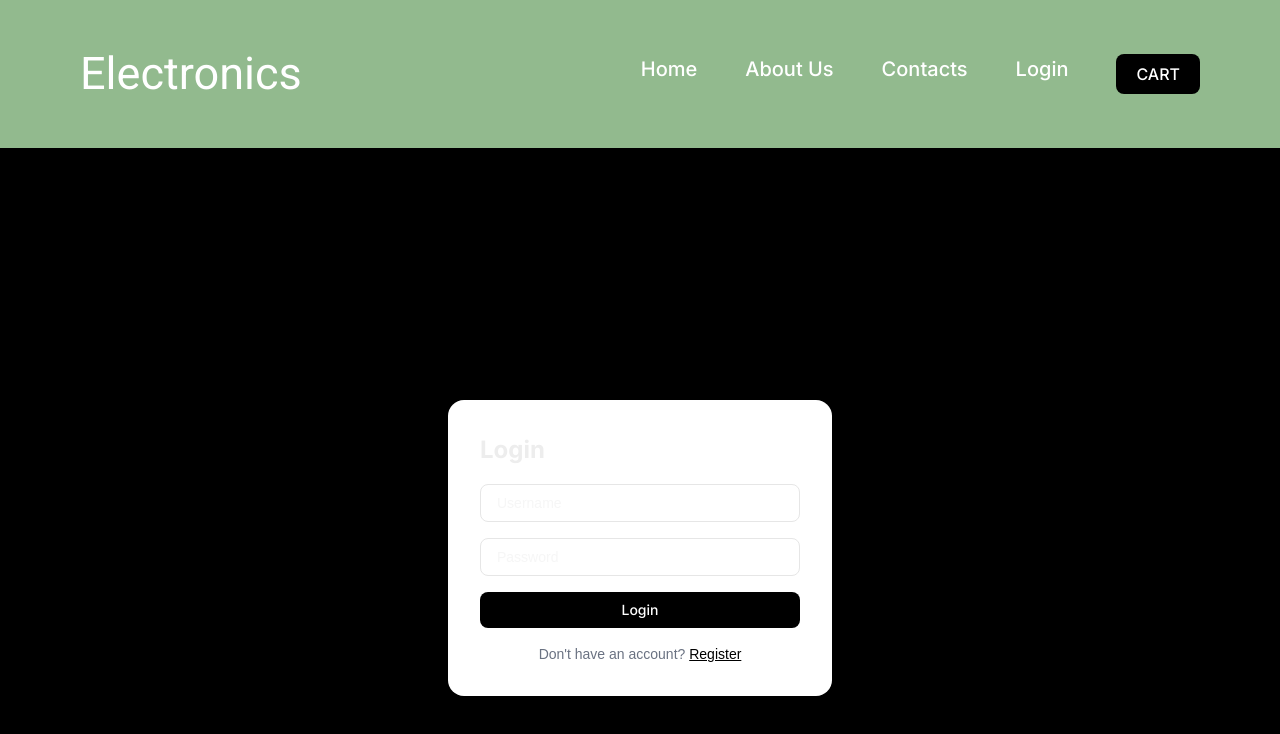
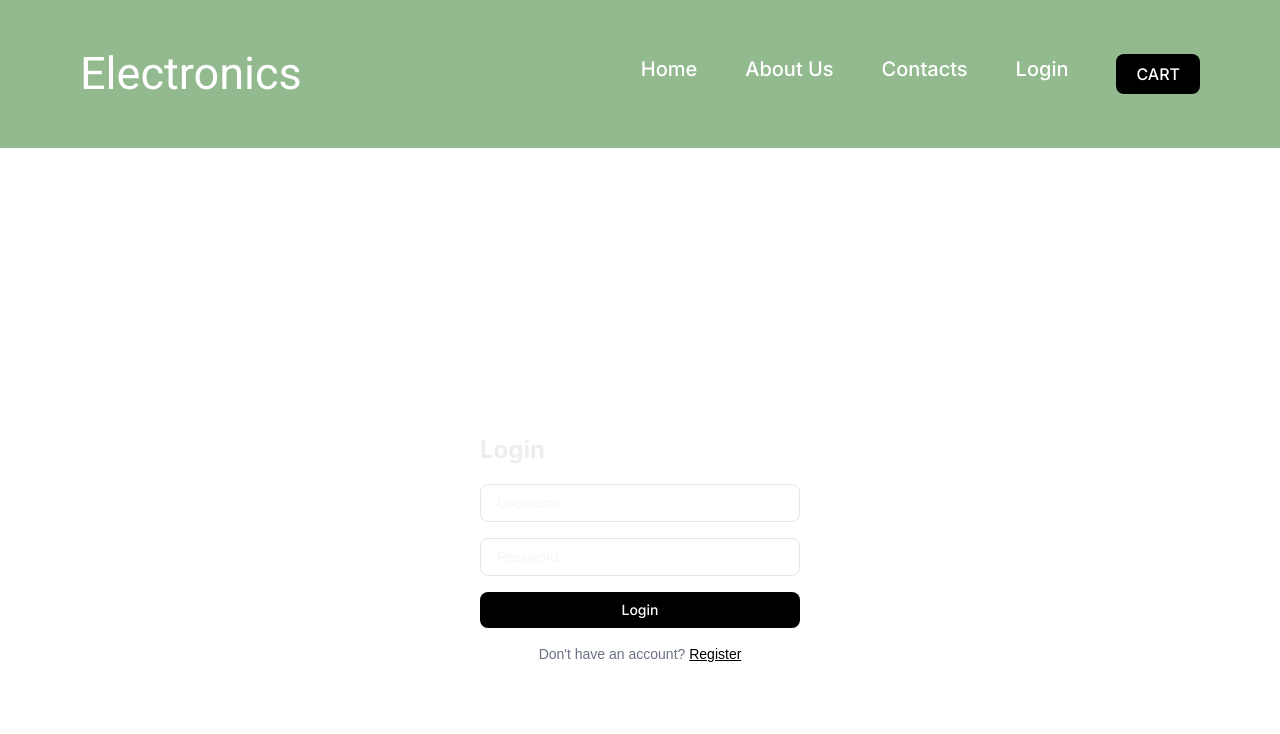
Before and after one commit to sviatoslav0ivantsiv/e-Electronics, a Next.js app in the folder frontend/: page /login in a window 1280 px wide. Shown: the top 734 px of the page. Built offline with nearby package versions, Linux system fonts and the light colour scheme; no server answers.

Commit message:
UPDATE: change bg on login/reg

```diff
--- a/frontend/src/app/(auth)/login/page.jsx
+++ b/frontend/src/app/(auth)/login/page.jsx
@@ -34,7 +34,7 @@
   }
 
   return (
-    <div className="min-h-screen flex items-center justify-center bg-black">
+    <div className="min-h-screen flex items-center justify-center">
       <div className="flex flex-col gap-4 w-full max-w-sm p-8 bg-white rounded-2xl">
         <h1
           style={{ fontFamily: "var(--font-inter)", fontWeight: 700, fontSize: "24px" }}
--- a/frontend/src/app/(auth)/register/page.jsx
+++ b/frontend/src/app/(auth)/register/page.jsx
@@ -31,7 +31,7 @@
   }
 
   return (
-    <div className="min-h-screen flex items-center justify-center bg-black">
+    <div className="min-h-screen flex items-center justify-center">
       <div className="flex flex-col gap-4 w-full max-w-sm p-8 bg-white rounded-2xl">
         <h1
           style={{ fontFamily: "var(--font-inter)", fontWeight: 700, fontSize: "24px" }}
--- a/frontend/src/app/globals.css
+++ b/frontend/src/app/globals.css
@@ -14,7 +14,7 @@
 
 @media (prefers-color-scheme: light) {
   :root {
-    --background: #0a0a0a;
+    --background: #ffffff;
     --foreground: #ededed;
   }
 }
```
